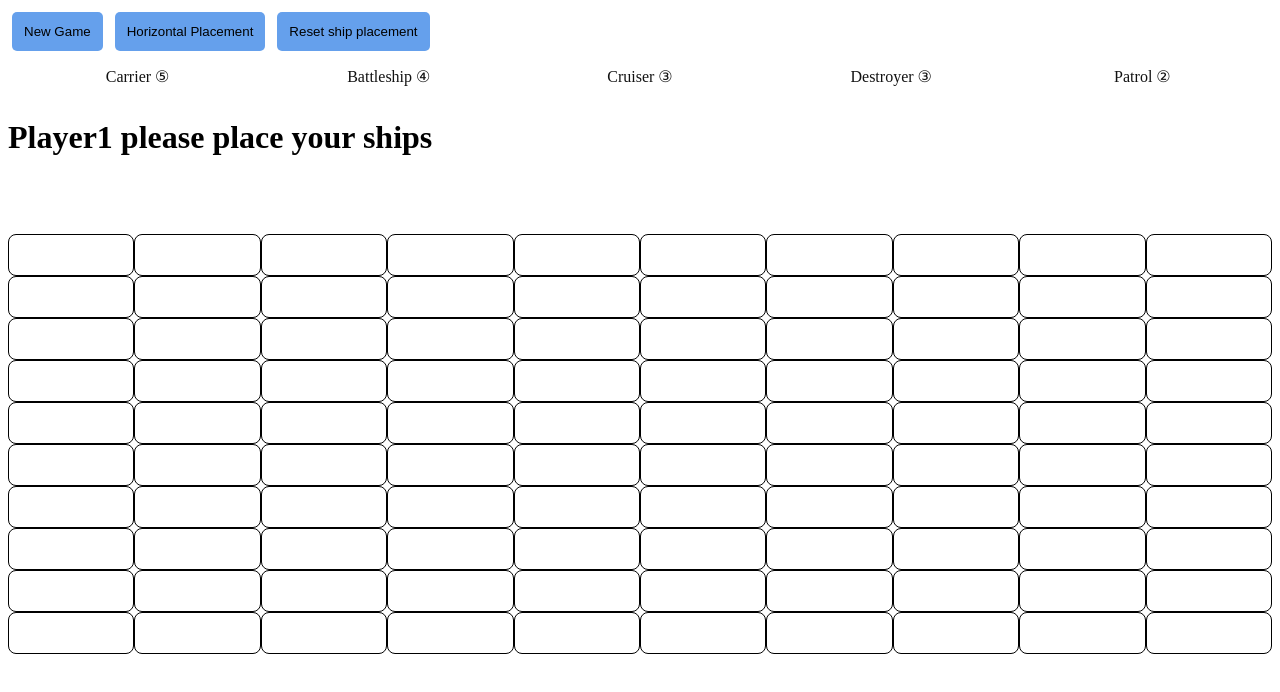
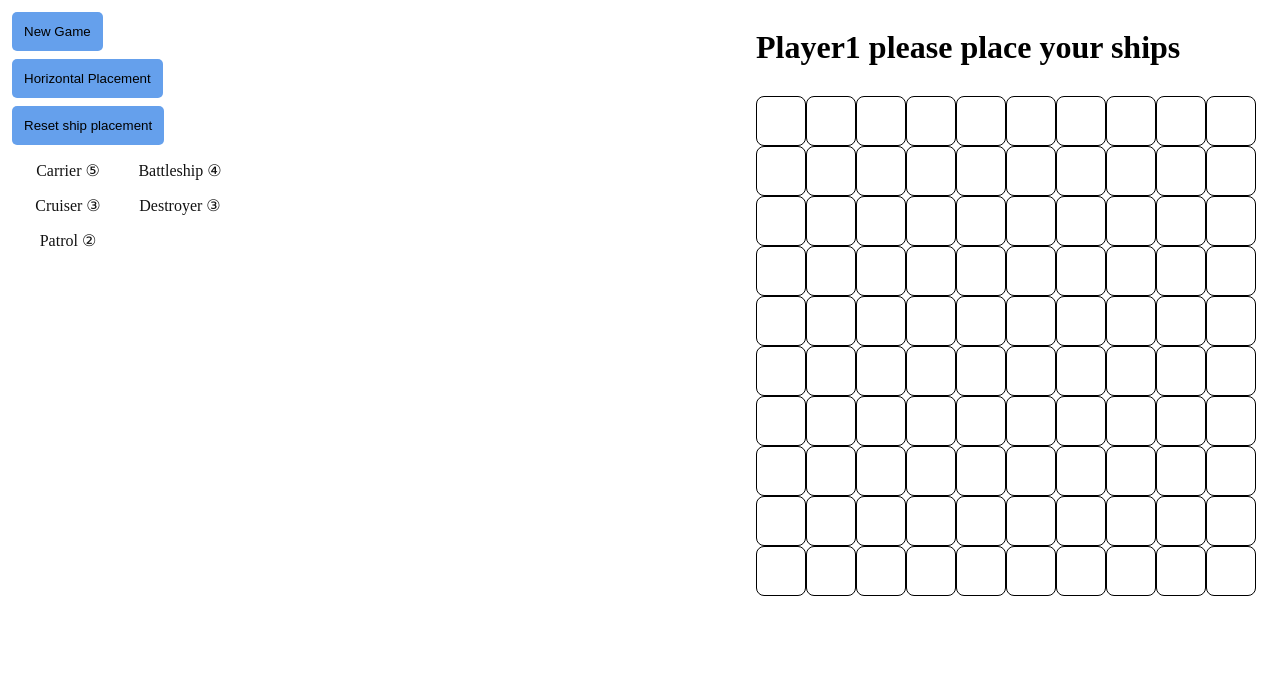
Before and after one commit to coffee-kiwi/javascript-battleships, a website built with webpack: page src/template.html in a window 1280 px wide. Built offline with nearby package versions, Linux system fonts and the light colour scheme.

Commit message:
Style: Add base responsive design for larger screens

```diff
--- a/src/styles.css
+++ b/src/styles.css
@@ -18,7 +18,31 @@
 main {
     display: grid;
     grid-template-columns: 1fr;
-    /* justify-items: center; */
+    grid-template-areas:
+    "sidebar"
+    "message"
+    "opp"
+    "between"
+    "bottom-message"
+    "player";
+}
+
+.sidebar        { grid-area: sidebar; }
+.top-message    { grid-area: message; }
+.opp-board      { grid-area: opp; }
+.in-between     { grid-area: between; }
+.bottom-message { grid-area: bottom-message; }
+.player-view    { grid-area: player; }
+
+@media (min-width: 700px) {
+    main {
+        grid-template-columns: auto 1fr 1fr;
+        grid-template-areas:
+        "sidebar between message"
+        "sidebar opp  player";
+    /* Switch opp and player for better layout */
+        gap: 8px;
+    }
 }
 
 body {
@@ -26,7 +50,8 @@ body {
     color: var(--text-color);
 }
 
-.sidebar button {
+.sidebar button,
+.in-between button {
     border: none;
     border-radius: 5px;
     padding: 12px;
@@ -88,6 +113,7 @@ div #patrol {
 }
 
 .in-between {
+    align-self: center;
     display: flex;
     justify-content: center;
     align-items: center;
@@ -95,20 +121,25 @@ div #patrol {
     height: 5vh;
 }
 
+.message-box {
+    align-self: center;
+}
+
 .players-board,
 .opp-board {
+    width: clamp(280px, 45vw, 500px);
     display: grid;
     grid-template-columns: repeat(10, 1fr);
     grid-template-rows: repeat(10, 1fr);
-    /* gap: 2px; */
     background-color: var(--bg-color);
     justify-content: center;
+    margin-inline: auto;
 }
 
 .grid-cell {
     background-color: var(--board-grid-color);
     border: 1px solid black;
-    height: 40px;
+    aspect-ratio: 1;
     display: flex;
     justify-content: center;
     align-items: center;
@@ -117,7 +148,7 @@ div #patrol {
 }
 
 .grid-button {
-    height: 40px;
+    aspect-ratio: 1;
     cursor: pointer;
 }
 
--- a/src/template.html
+++ b/src/template.html
@@ -8,10 +8,13 @@
   <body>
     <main>
       <section class="sidebar">
-        <button type="button" id="new-game">New Game</button>
-                <!-- Or change these buttons to be pictures of the game pieces? -->
-        <button type="button" id="toggleDir" >Horizontal Placement</button>
-        <button type="button" id="reset">Reset ship placement</button>
+
+        <div class="button-container">
+          <button type="button" id="new-game">New Game</button>
+          <button type="button" id="toggleDir" >Horizontal Placement</button>
+          <button type="button" id="reset">Reset ship placement</button>
+        </div>
+
         <div class="draggableShipsContainer">
           <div id="carrier" class="draggableShips" draggable="true">Carrier ⑤</div>
           <div id="battleship" class="draggableShips" draggable="true">Battleship ④</div>
@@ -20,11 +23,9 @@
           <div id="patrol" class="draggableShips" draggable="true">Patrol ②</div>
         </div>
 
-
-
       </section>
 
-      <div class="message-box">
+      <div class="message-box top-message">
         <h1 id="players-message"></h1>
       </div>
 
@@ -38,7 +39,7 @@
         <button type="button" id="nextTurn" class="betweenBtn gone">Next Player</button>
       </div>
 
-      <div class="message-box">
+      <div class="message-box bottom-message">
         <h1 id="bottom-title" class="gone">Your ships are shown below:</h1>
       </div>
       <section class="player-view">
```
